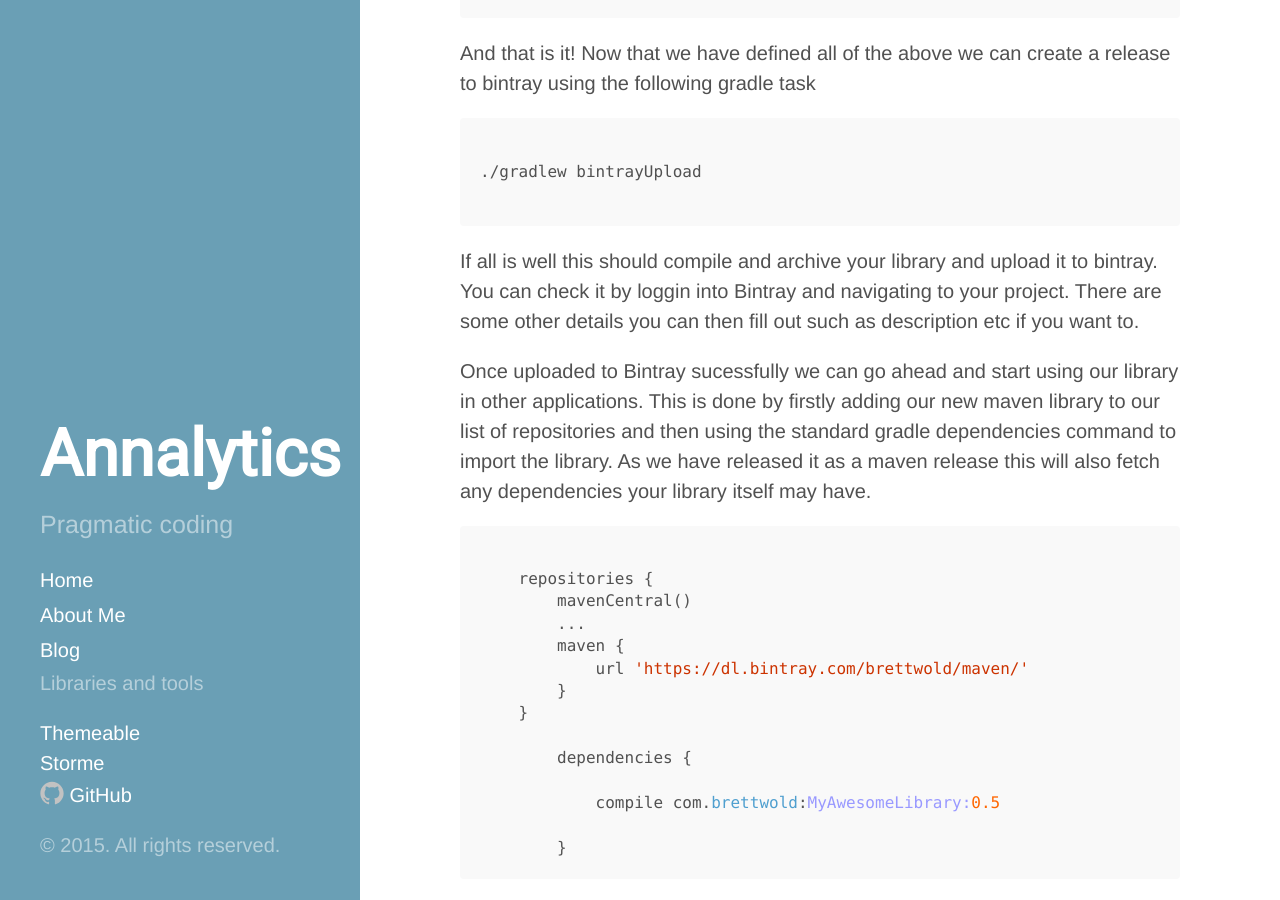
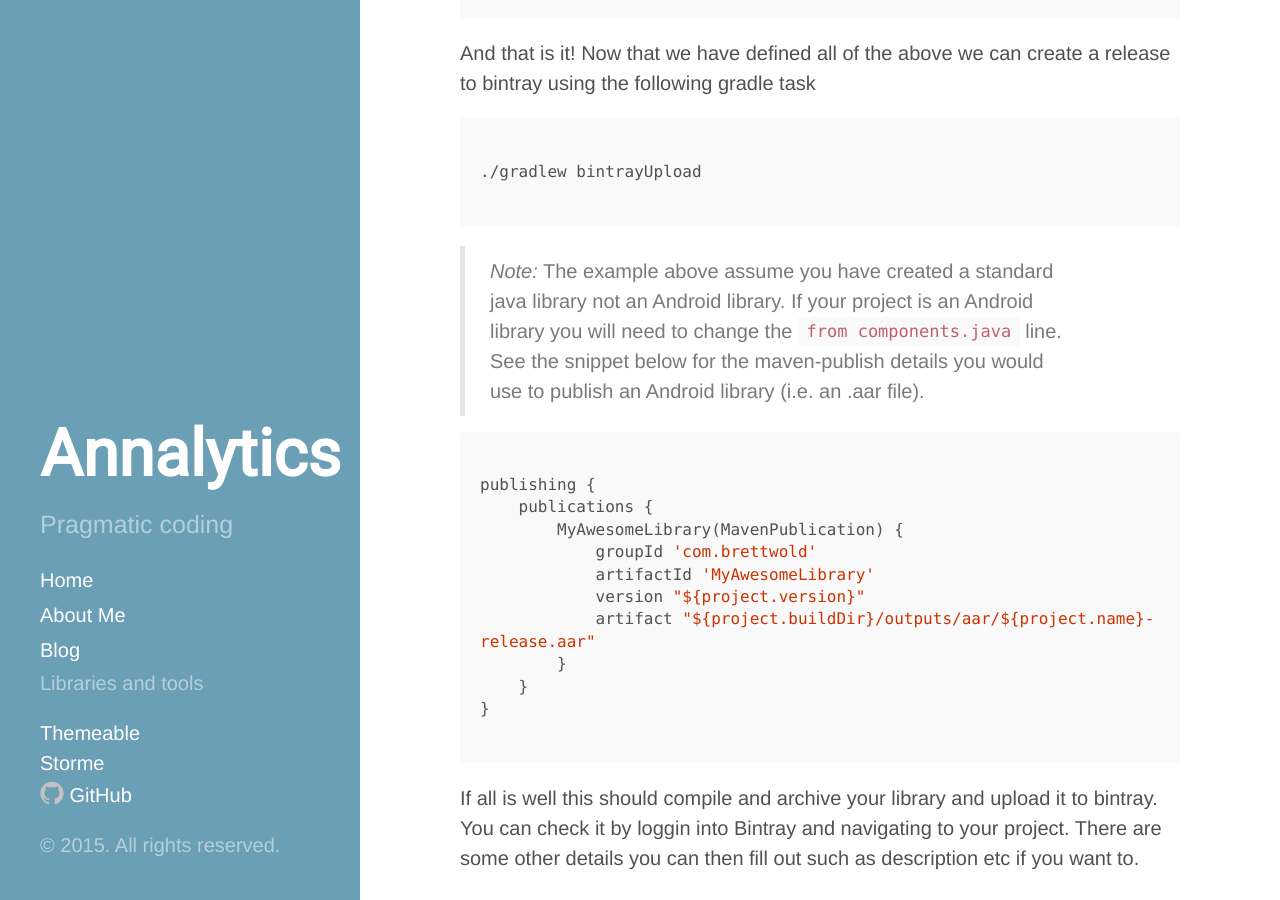
Before and after one commit to brettwold/brettwold.github.io, a Jekyll site: the page built from _posts/2015-07-15-create-your-own-personal-maven-repo.md, in a window 1280 px wide and 900 px high, scrolled down 3414 px. Built offline with Jekyll 4.4.1, drawn with Linux system fonts in a browser that asks for light colours; Markdown is read by kramdown in place of the engine named in the settings.

Commit message:
Updated bintray blog

````diff
--- a/_posts/2015-07-15-create-your-own-personal-maven-repo.md
+++ b/_posts/2015-07-15-create-your-own-personal-maven-repo.md
@@ -122,6 +122,25 @@ And that is it! Now that we have defined all of the above we can create a releas
 ./gradlew bintrayUpload
 
 ```
+> _Note:_ The example above assume you have created a standard java library not an Android
+> library. If your project is an Android library you will need to change the `from components.java` line. See the snippet below for the maven-publish details you would use to publish
+> an Android library (i.e. an .aar file).
+>
+
+```groovy
+
+publishing {
+    publications {
+        MyAwesomeLibrary(MavenPublication) {
+            groupId 'com.brettwold'
+            artifactId 'MyAwesomeLibrary'
+            version "${project.version}"
+            artifact "${project.buildDir}/outputs/aar/${project.name}-release.aar"
+        }
+    }
+}
+
+```
 
 If all is well this should compile and archive your library and upload it to bintray. You can check it by loggin into Bintray and navigating to your project. There are some other details you can then fill out such as description etc if you want to.
 
````
